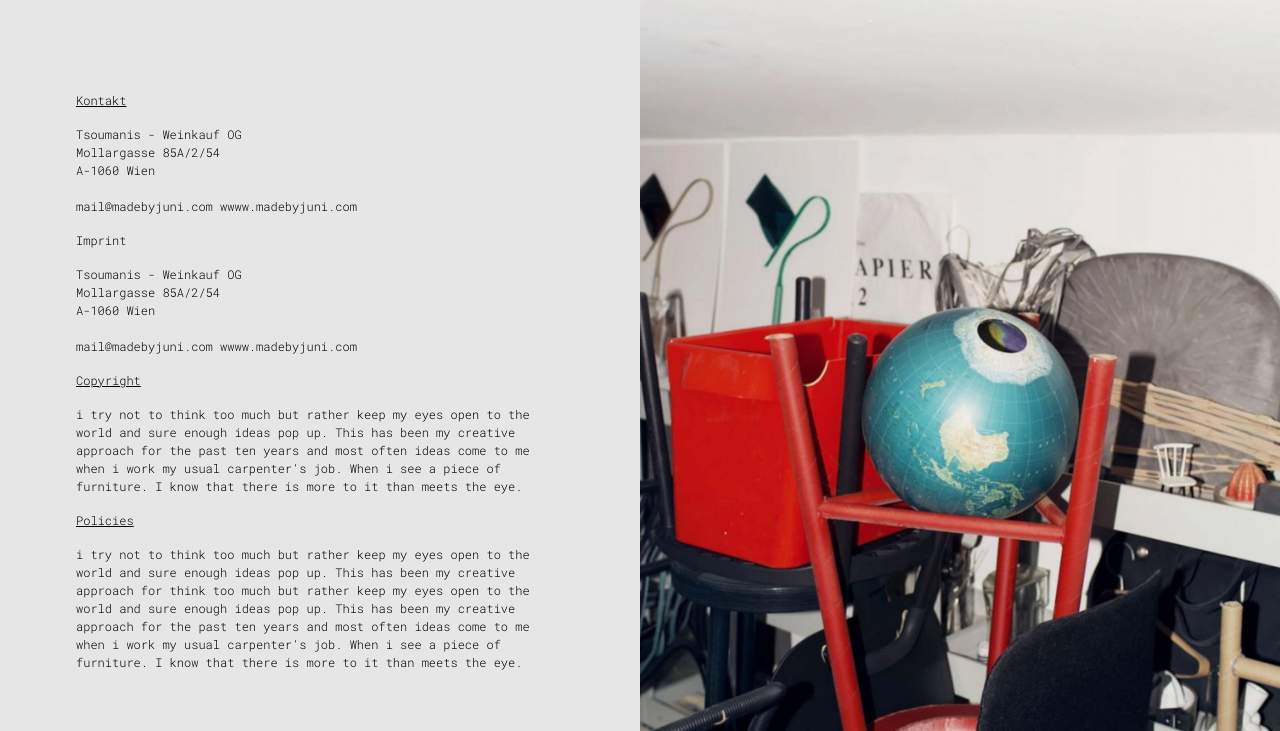
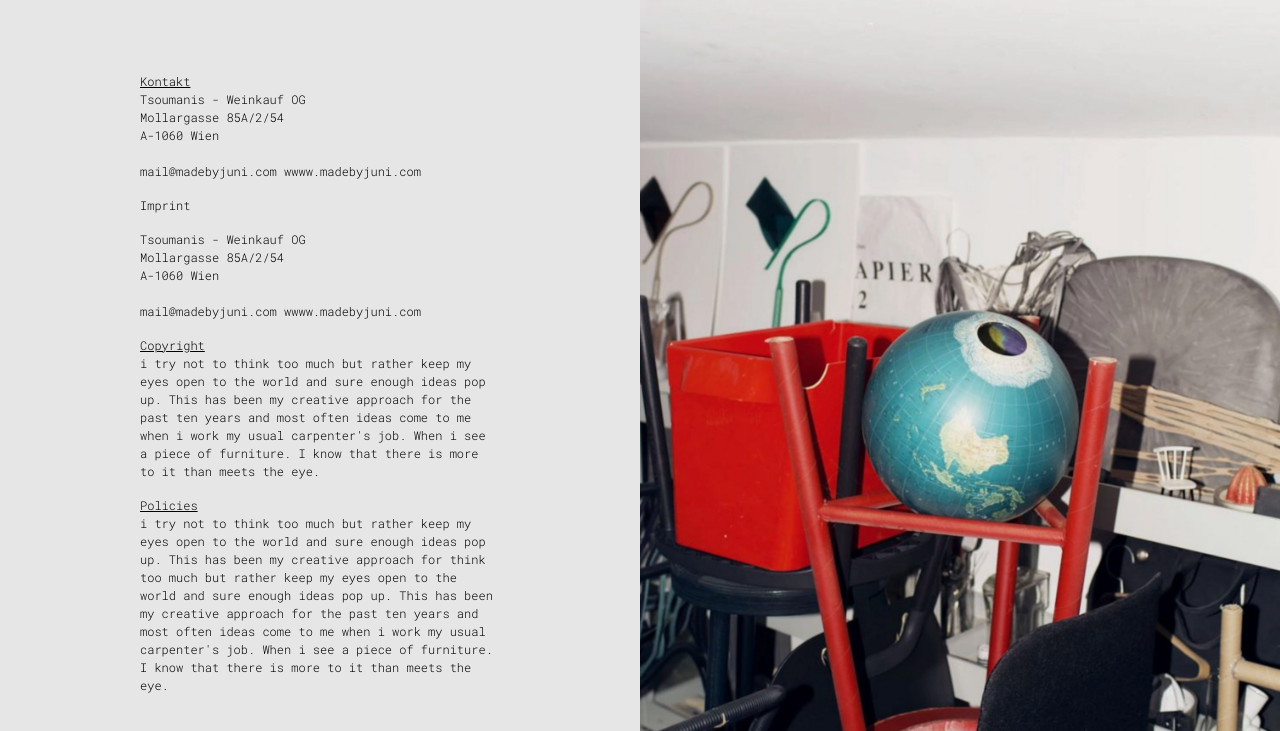
Before and after one commit to gendy-ath/juni-site, a website: page contact.html in a window 1280 px wide. Shown: the part 69-800 px from the top of the page. Drawn offline with nearby package versions, Linux system fonts and the light colour scheme.

Commit message:
js update

```diff
--- a/css/style-juni.css
+++ b/css/style-juni.css
@@ -212,8 +212,11 @@ div#juni-menu-container{
     font-family: 'Roboto Mono', monospace;
 }
 .container-about-module{
-   padding:1em;
+  padding: 0;
+    margin-left: 10%;
+    margin-right: 10%;
 }
+
 
 .juni-color-grey{
 background-color:#e6e6e6;
@@ -251,6 +254,7 @@ background-color:#e6e6e6;
 p.header-contact{
     margin-top:15px;
     text-decoration: underline;
+    margin-bottom:0px;
 }
 .about-text-big{
     color:#000;
@@ -577,6 +581,7 @@ p.header-contact{
       left:0;
       -webkit-transition: .5s ease all;
     transition: .5s ease all;
+
   }
   .slide-in-bottom {
 	-webkit-animation: slide-in-bottom 0.8s cubic-bezier(0.165, 0.840, 0.440, 1.000) both;
@@ -693,5 +698,5 @@ p.header-contact{
 
 
   .animatable{
-      visibility: hidden;
+      visibility: visible;
   }
--- a/js/juni-scripts.js
+++ b/js/juni-scripts.js
@@ -1,3 +1,4 @@
+
 jQuery(window).on("load", function (e) {
 
 	if (jQuery('#juni-load').length) {
@@ -6,7 +7,7 @@ jQuery(window).on("load", function (e) {
 		}
 	setTimeout(function(){
     $('.contact-page').removeClass('animatable');
-    $('.contact-page').addClass('slide-in-left');
+    $('.contact-page').addClass('slide-in-top');
     $('.about-page').removeClass('animatable');
     $('.about-page').addClass('slide-in-left');
     $('.home-page').removeClass('animatable');
@@ -19,6 +20,7 @@ jQuery(window).on("load", function (e) {
     $('#juni-load').css('display','none');
 	}, 50);
 });
+
 
 $(document).ready(function(){
 
```
